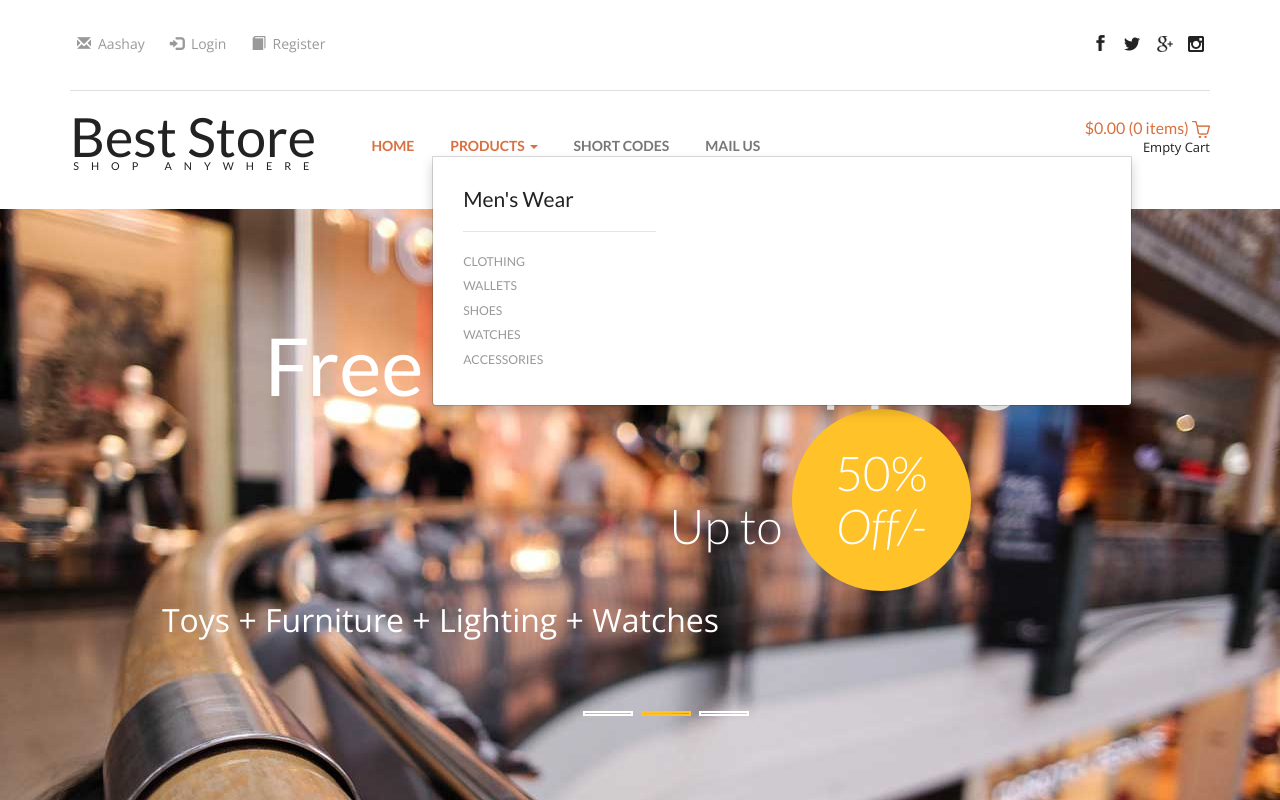
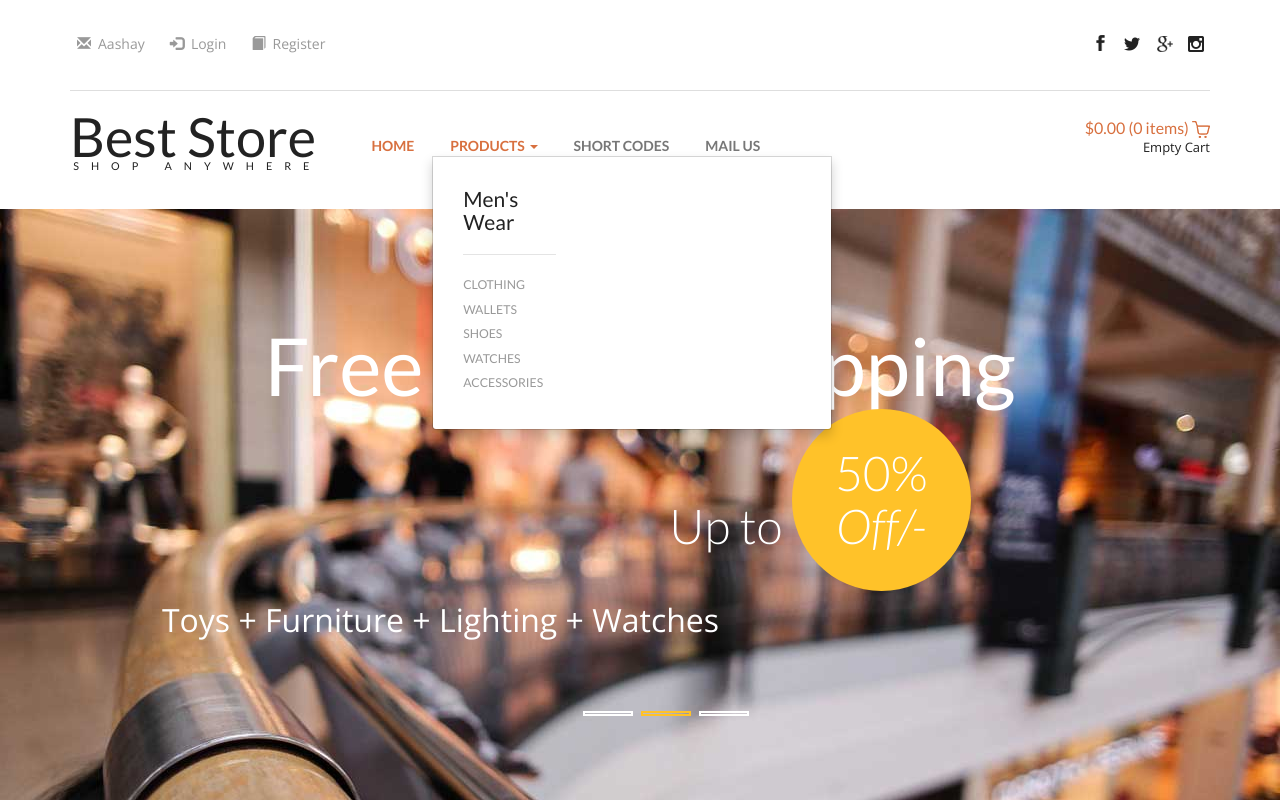
Before and after one commit to Aashayjajoo/Best-Store, a plain HTML site: page index.html in a window 1280 px wide. Both pictures are taken after a click on the link "PRODUCTS". Shown: the top 800 px of the page. Drawn offline with nearby package versions, Linux system fonts and the light colour scheme.

Commit message:
style.css - columns-3 500px

```diff
--- a/css/style.css
+++ b/css/style.css
@@ -175,7 +175,7 @@ ul.multi-column-dropdown h6 {
 	font-weight:500 !important;
 }
 .dropdown-menu.columns-3 {
-    min-width: 700px;
+    min-width: 400px;
     padding: 30px 30px;
 }
 .nav .open > a, .nav .open > a:hover, .nav .open > a:focus {
```
